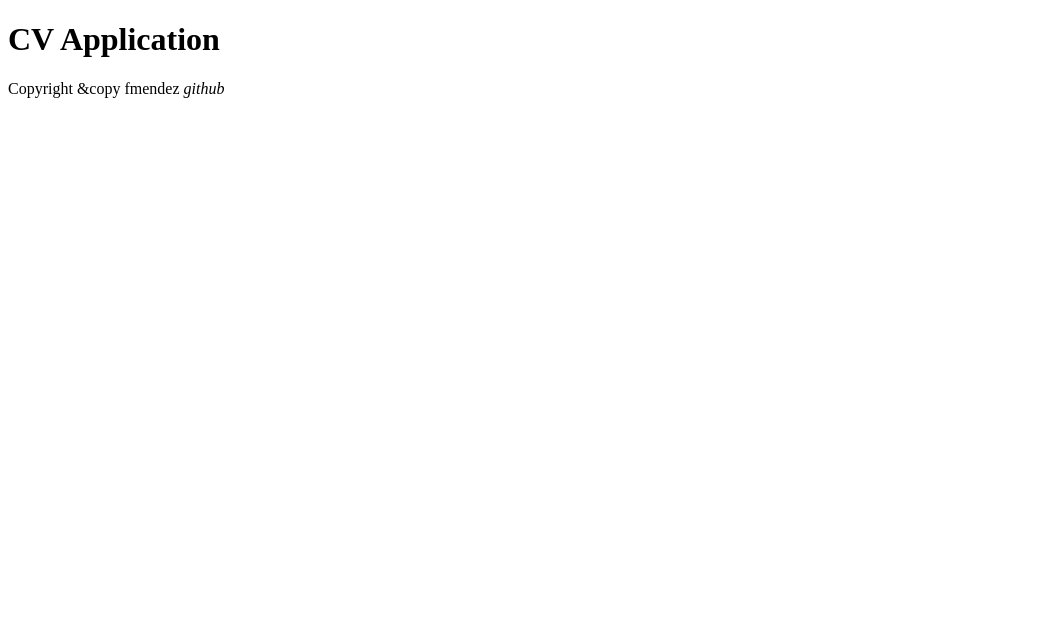
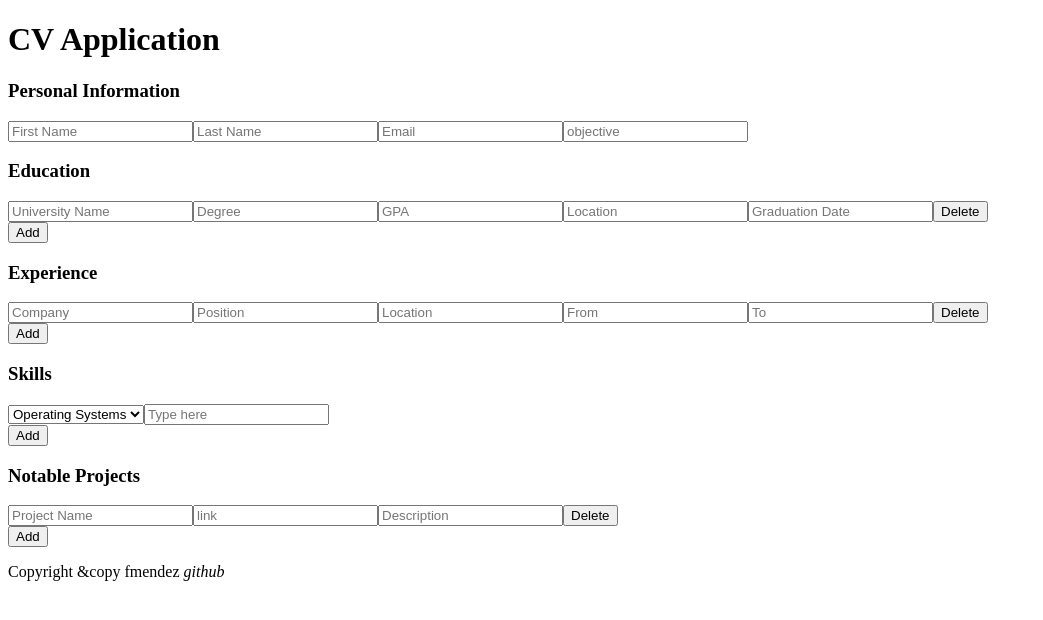
Before and after one commit to fmendezr/cv-application, a React (Create React App) app: page / in a window 1280 px wide. Shown: the top 620 px of the page, without its empty margins (0-1043 px from the left). Built offline with nearby package versions, Linux system fonts and the light colour scheme.

Commit message:
add main component which contains a form for user information

```diff
--- a/src/App.jsx
+++ b/src/App.jsx
@@ -2,11 +2,13 @@ import React from 'react';
 import './App.css';
 import Footer from './components/Footer';
 import Header from './components/Header';
+import Main from './components/Main'
 
 function App() {
   return (
     <div>
       <Header />
+      <Main />
       <Footer />
     </div>
   );
--- /dev/null
+++ b/src/components/Form.js
@@ -0,0 +1,121 @@
+import  {Component} from "react";
+
+class Form extends Component {
+    constructor(props){
+        super(props);
+        this.state = {};
+    }
+    render (){
+        return(
+            <form>
+                <section>
+                    <h3>Personal Information</h3>
+                    <input placeholder="First Name" type="text"></input>
+                    <input placeholder="Last Name" type="text"></input>
+                    <input placeholder="Email" type="email"></input>
+                    <input placeholder="objective"></input>
+                </section>
+                <section>
+                    <h3>Education</h3>
+                    <Education />
+                    <button> Add </button>
+                </section>
+                <section>
+                    <h3>Experience</h3>
+                    <Experience/>
+                    <button> Add </button>
+                </section>
+                <section>
+                    <h3>Skills</h3>
+                    <Skill />
+                    <button> Add </button>
+                </section>
+                <section>
+                    <h3>Notable Projects</h3>
+                    <Project />
+                    <button> Add </button>
+                </section>
+            </form>
+        )
+    }
+}
+
+class Education extends Component {
+    constructor(props){
+        super(props);
+        this.state = {};
+    }
+    render (){
+        return (
+            <div>
+                <input placeholder="University Name" type="text"></input>
+                <input placeholder="Degree" type="text"></input>
+                <input placeholder="GPA" type="number" step="0.1" max="4.0"></input>
+                <input placeholder="Location" type="text"></input>
+                <input placeholder="Graduation Date" type="text"></input>
+                <button> Delete </button>
+            </div>
+        )
+    }
+}
+
+class Experience extends Component {
+    constructor(props){
+        super(props);
+        this.state = {};
+    }
+    render (){
+        return (
+            <div>
+                <input placeholder="Company" type="text"></input>
+                <input placeholder="Position" type="text"></input>
+                <input placeholder="Location" type="text"></input>
+                <input placeholder="From" type="text"></input>
+                <input placeholder="To" type="text"></input>
+                <button>Delete</button>
+            </div>
+        )
+    }
+}
+
+class Skill extends Component {
+    constructor(props){
+        super(props);
+        this.state = {};
+    }
+    render (){
+        return (
+            <div>
+                <select>
+                    <option value="operatingSystems">Operating Systems</option>
+                    <option value="languages">Languages</option>
+                    <option value="frameworks">Frameworks</option>
+                    <option value="libraries">Libraries</option>
+                    <option value="databases">Databases</option>
+                    <option value="other">Other</option>
+                </select>
+                <input placeholder="Type here"></input>
+            </div>
+        )
+    }
+}
+
+
+class Project extends Component {
+    constructor(props){
+        super(props)
+        this.state = {};
+    }
+    render(){
+        return (
+            <div>
+                <input type="text" placeholder="Project Name"></input>
+                <input placeholder="link" type="link"></input>
+                <input type="textarea" placeholder="Description"></input>
+                <button>Delete</button>
+            </div>
+        )
+    }
+}
+
+export default Form;
--- /dev/null
+++ b/src/components/Main.js
@@ -0,0 +1,33 @@
+import React, {Component} from "react";
+import Form from "./Form";
+
+
+class Main extends Component {
+    constructor(props){
+        super(props);
+        this.state = {
+            firstname: "",
+            lastname: "",
+            title: "",
+            photo: "",
+            address: "",
+            phoneNumber: "",
+            email: "",
+            description: "",
+            experiece: [],
+            education: [],
+            skills: [],
+            projects: [],
+        };
+    }
+
+    render(){
+        return (
+            <main>
+                <Form />
+            </main>
+        )
+    }
+}
+
+export default Main;
```
